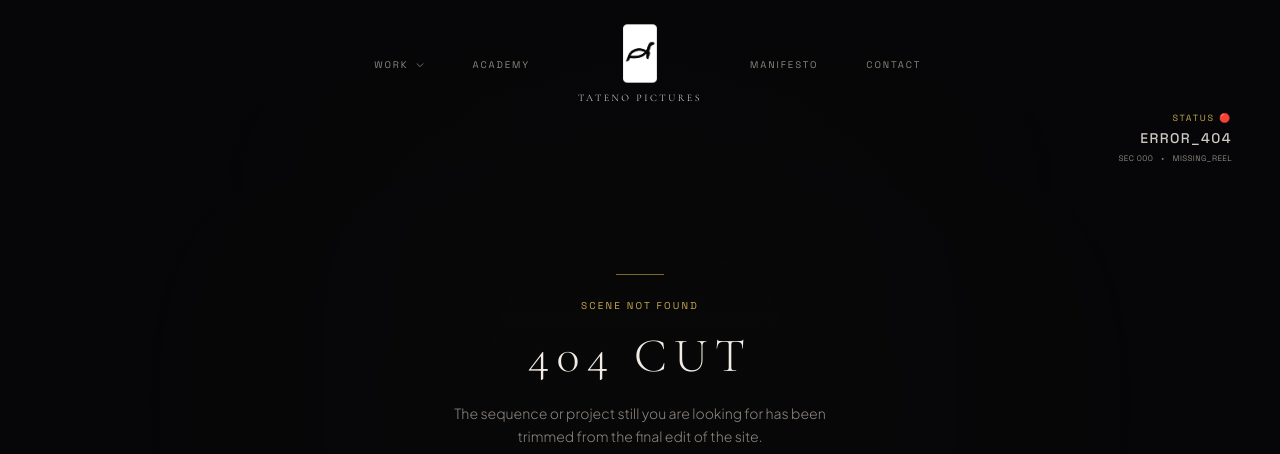
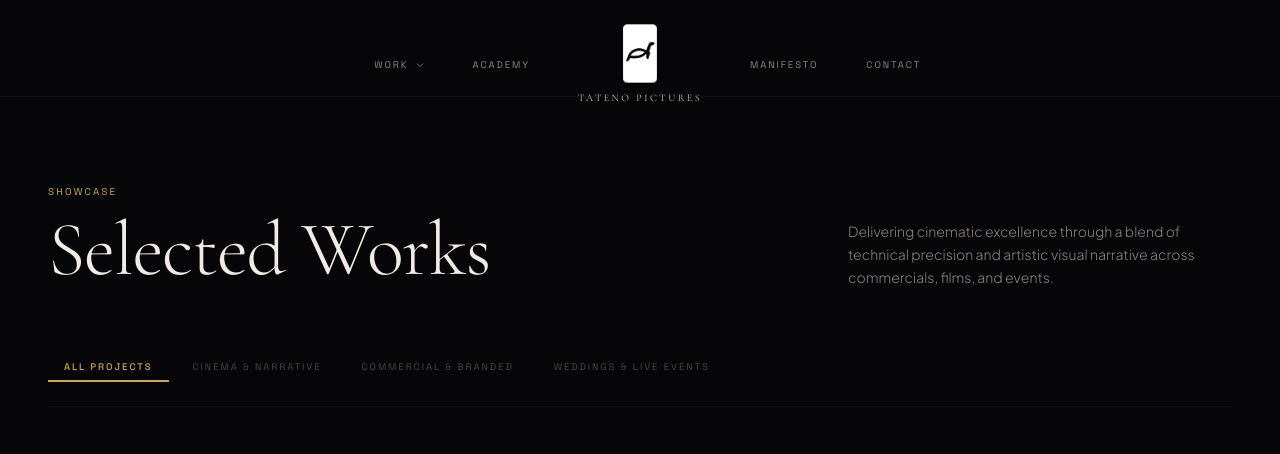
Before and after one commit to OkechaWilly/tatenopictures-web, a Next.js app: page /work in a window 1280 px wide. Before the commit this address had no page. Shown: the top 454 px of the page. Built offline with nearby package versions, Linux system fonts and the light colour scheme.

Commit message:
Create page.tsx portfolio route

```diff
--- /dev/null
+++ b/src/app/work/page.tsx
@@ -0,0 +1,14 @@
+import Work from "@/components/sections/Work";
+
+export const metadata = {
+  title: "Film & Video Work",
+  description: "Selected film, video and production work by Tateno Pictures, a creative production studio based in Kampala, Uganda.",
+};
+
+export default function WorkPage() {
+  return (
+    <main className="min-h-screen bg-[#060608] pt-24">
+      <Work />
+    </main>
+  );
+}
```
